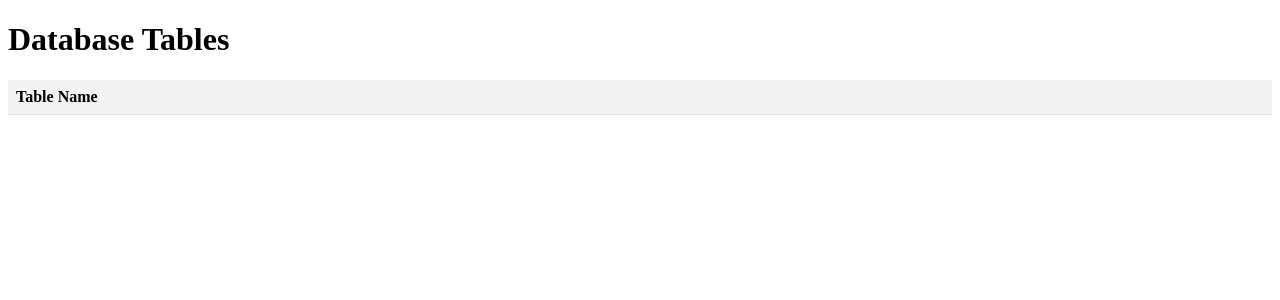
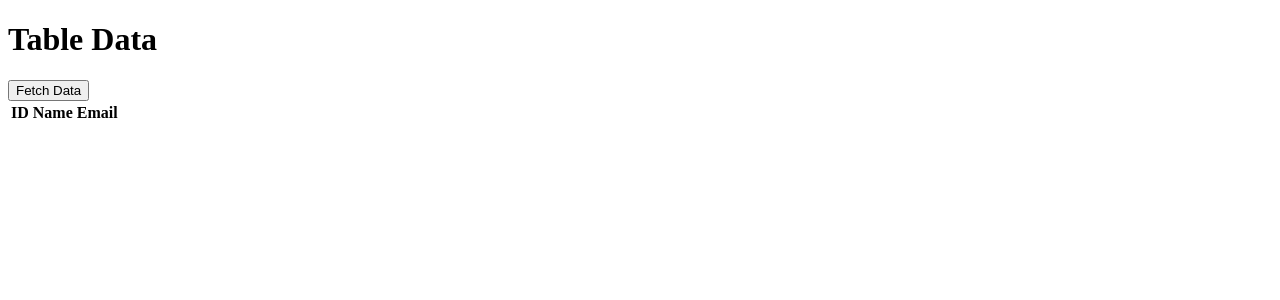
Before and after one commit to ia-usgs/work_project, a Flask app: page / in a window 1280 px wide. Shown: the top 300 px of the page. Run offline with Flask 3, Linux system fonts and the light colour scheme; lists and menus that the app fills with data are empty.

Commit message:
Update index.html

```diff
--- a/templates/index.html
+++ b/templates/index.html
@@ -1,24 +1,41 @@
 <!DOCTYPE html>
 <html>
 <head>
-    <title>Database Tables</title>
-    <link rel="stylesheet" type="text/css" href="{{ url_for('static', filename='styles.css') }}">
+    <title>Table Data</title>
+    <script>
+        function fetchTableData() {
+            fetch('/table_data/users')
+                .then(response => response.json())
+                .then(data => {
+                    const tableBody = document.querySelector('#table-body');
+                    tableBody.innerHTML = '';
+
+                    data.forEach(row => {
+                        const tableRow = document.createElement('tr');
+                        Object.values(row).forEach(value => {
+                            const tableCell = document.createElement('td');
+                            tableCell.textContent = value;
+                            tableRow.appendChild(tableCell);
+                        });
+                        tableBody.appendChild(tableRow);
+                    });
+                })
+                .catch(error => console.error(error));
+        }
+    </script>
 </head>
 <body>
-    <h1>Database Tables</h1>
+    <h1>Table Data</h1>
+    <button onclick="fetchTableData()">Fetch Data</button>
     <table>
         <thead>
             <tr>
-                <th>Table Name</th>
+                <th>ID</th>
+                <th>Name</th>
+                <th>Email</th>
             </tr>
         </thead>
-        <tbody>
-            {% for table in tables %}
-            <tr>
-                <td><a href="{{ url_for('table_detail', table_name=table) }}">{{ table }}</a></td>
-            </tr>
-            {% endfor %}
-        </tbody>
+        <tbody id="table-body"></tbody>
     </table>
 </body>
 </html>
```
